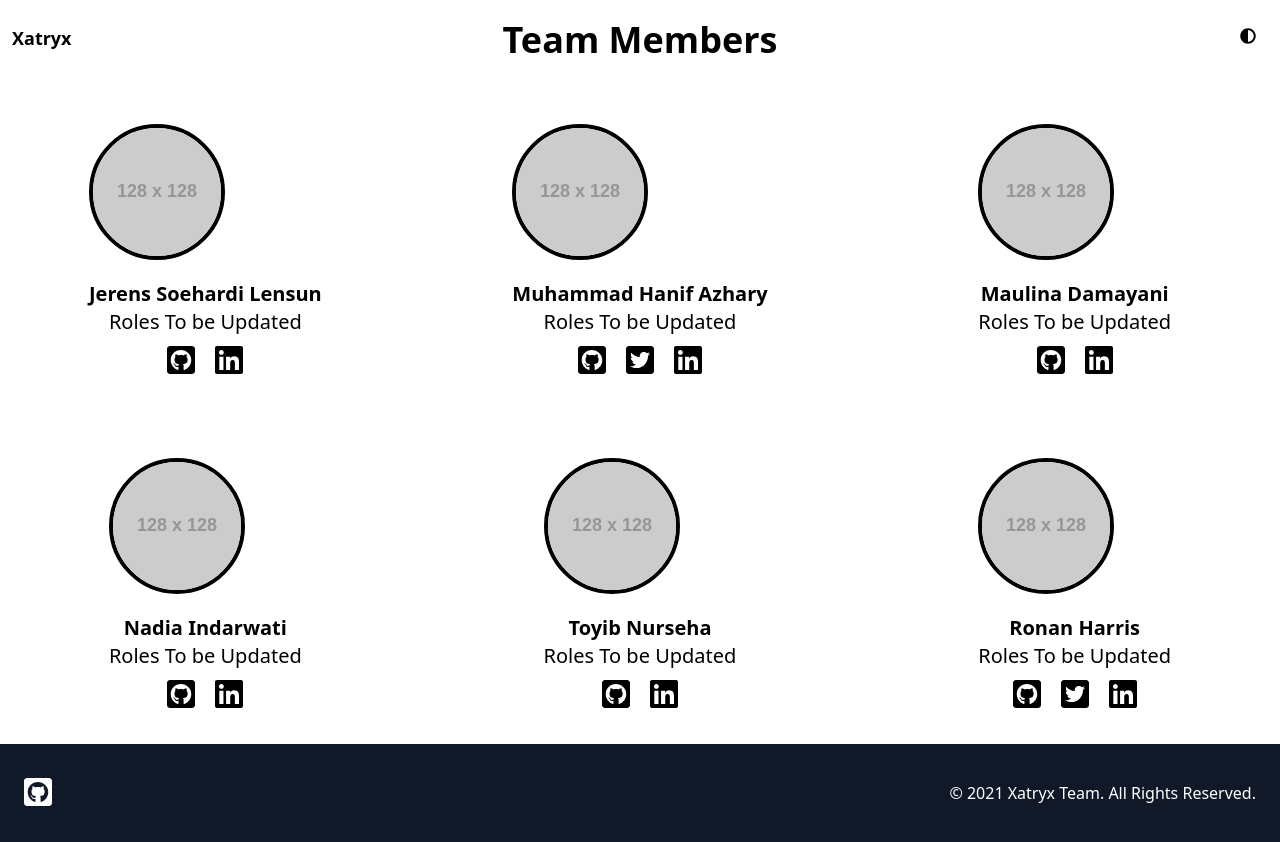
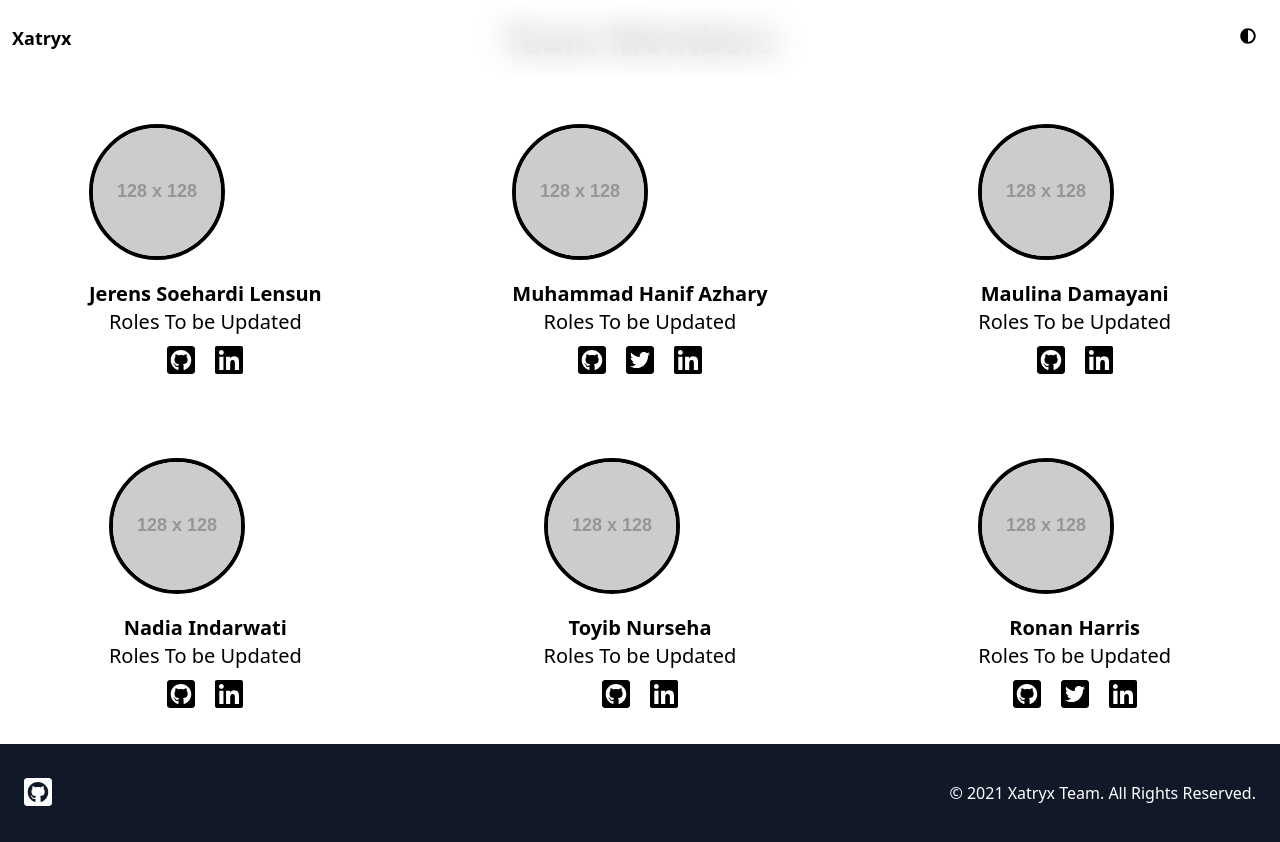
Before and after one commit to xatryx/ts-xatryx-web, a Next.js app: page /about-us in a window 1280 px wide. Built offline with nearby package versions, Linux system fonts and the light colour scheme; what @tailwindcss/typography would draw is missing.

Commit message:
updated Navbar bg

```diff
--- a/src/components/Navbar.tsx
+++ b/src/components/Navbar.tsx
@@ -13,7 +13,7 @@ export const Navbar = (): React.ReactElement => {
 
   return (
     <>
-      <div className={"fixed inset-x-0 top-0 " + (showShadow ? " shadow-lg" : " shadow-none")}>
+      <div className={"fixed bg-opacity-70 dark:bg-opacity-30 bg-white backdrop-filter backdrop-blur-lg inset-x-0 top-0 " + (showShadow ? " shadow-lg" : " shadow-none")}>
         <div className="container mx-auto">
           <nav className="flex p-3 justify-between place-items-center">
             <Link href="/">
```
